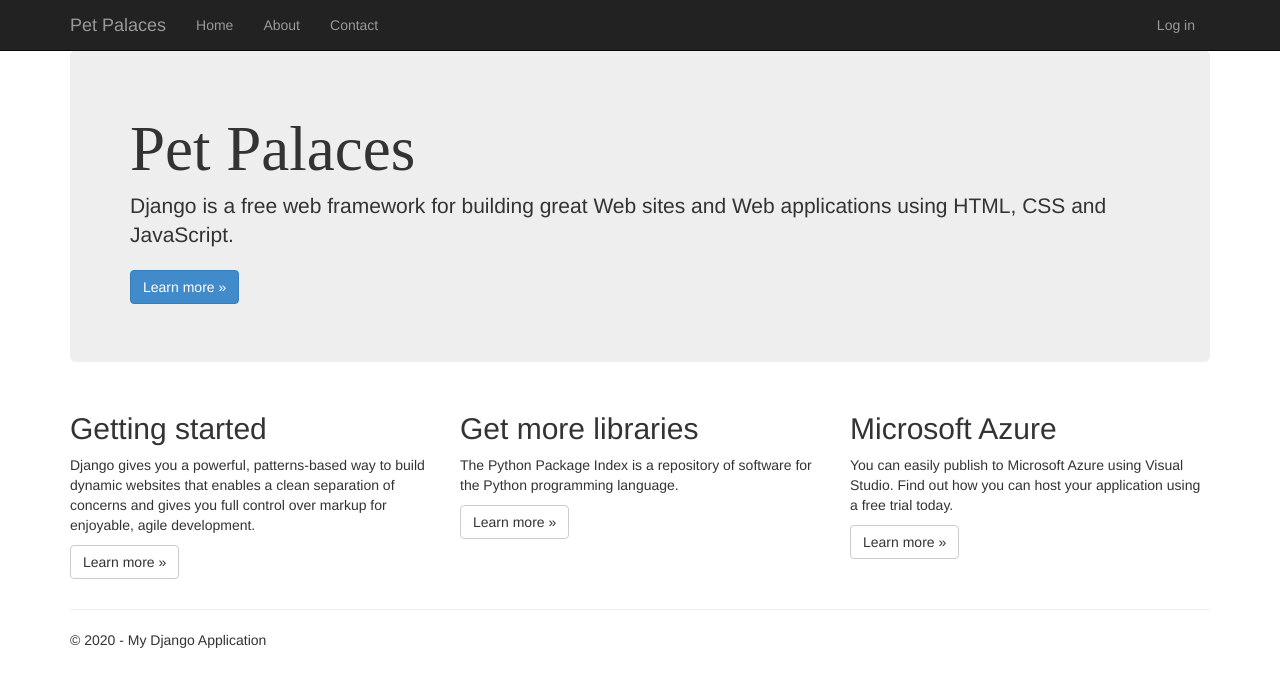
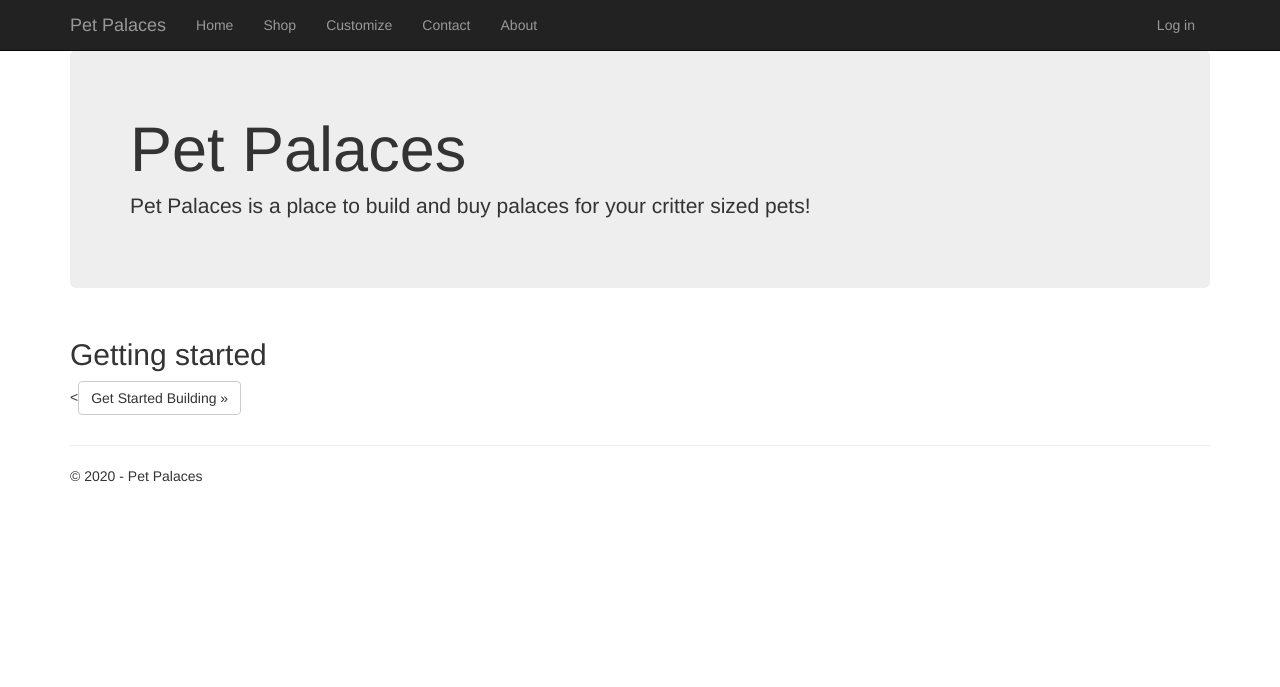
Before and after one commit to TSimmz/PetPalaces, a Django app: page / in a window 1280 px wide. Shown: the top 687 px of the page. Run offline with Django 3.2, Linux system fonts and the light colour scheme; some libraries are stand-ins or nearby versions.

Commit message:
Creating basic web design framework

```diff
--- a/PetPalaces/PetPalaces/settings.py
+++ b/PetPalaces/PetPalaces/settings.py
@@ -65,7 +65,7 @@ ROOT_URLCONF = 'PetPalaces.urls'
 TEMPLATES = [
     {
         'BACKEND': 'django.template.backends.django.DjangoTemplates',
-        'DIRS': [],
+        'DIRS': [os.path.join(BASE_DIR, "templates")],
         'APP_DIRS': True,
         'OPTIONS': {
             'context_processors': [
--- a/PetPalaces/PetPalaces/urls.py
+++ b/PetPalaces/PetPalaces/urls.py
@@ -7,18 +7,21 @@ from django.urls import path
 from django.contrib import admin
 from django.contrib.auth.views import LoginView, LogoutView
 from app import forms, views
-from pages.views import home_view
+from pages.views import home_view, shop_view, customize_view, contact_view, about_view
 
 urlpatterns = [
 
     # New URLS
     path('', home_view, name='home'),
-    path('contact/', views.contact, name='contact'),
-    path('about/', views.about, name='about'),
+    path('home/', home_view, name='home'),
+    path('shop/', shop_view, name='shop'),
+    path('customize/', customize_view, name="customize"),
+    path('contact/', contact_view, name='contact'),
+    path('about/', about_view, name='about'),
     path('login/',
         LoginView.as_view
         (
-            template_name='app/login.html',
+            template_name='pages/login.html',
             authentication_form=forms.BootstrapAuthenticationForm,
             extra_context=
             {
--- a/PetPalaces/app/static/app/content/site.css
+++ b/PetPalaces/app/static/app/content/site.css
@@ -40,12 +40,3 @@ input[type="checkbox"].input-validation-error {
 .validation-summary-valid {
     display: none;
 }
-
-@font-face {
-    font-family: 'FinkHeavy';
-    src: url('../fonts/FinkHeavy.ttf');
-}
-
-.fink-heavy{
-    font-family: FinkHeavy;
-}
--- a/PetPalaces/app/templates/app/about.html
+++ b/PetPalaces/pages/templates/pages/about.html
@@ -1,4 +1,4 @@
-{% extends "app/layout.html" %}
+{% extends "pages/base_layout.html" %}S
 
 {% block content %}
 
--- a/PetPalaces/pages/templates/pages/base_layout.html
+++ b/PetPalaces/pages/templates/pages/base_layout.html
@@ -3,7 +3,7 @@
 <head>
     <meta charset="utf-8" />
     <meta name="viewport" content="width=device-width, initial-scale=1.0">
-    <title>{{ title }} - My Django Application</title>
+    <title>{{ title }} - Pet Palaces</title>
     {% load staticfiles %}
     <link rel="stylesheet" type="text/css" href="{% static 'app/content/bootstrap.min.css' %}" />
     <link rel="stylesheet" type="text/css" href="{% static 'app/content/site.css' %}" />
@@ -18,16 +18,20 @@
                     <span class="icon-bar"></span>
                     <span class="icon-bar"></span>
                     <span class="icon-bar"></span>
+                    <span class="icon-bar"></span>
+                    <span class="icon-bar"></span>
                 </button>
                 <a href="/" class="navbar-brand">Pet Palaces</a>
             </div>
             <div class="navbar-collapse collapse">
                 <ul class="nav navbar-nav">
                     <li><a href="{% url 'home' %}">Home</a></li>
+                    <li><a href="{% url 'shop' %}">Shop</a></li>
+                    <li><a href="{% url 'customize' %}">Customize</a></li>
+                    <li><a href="{% url 'contact' %}">Contact</a></li>
                     <li><a href="{% url 'about' %}">About</a></li>
-                    <li><a href="{% url 'contact' %}">Contact</a></li>
                 </ul>
-                {% include 'app/loginpartial.html' %}
+                {% include 'pages/loginpartial.html' %}
             </div>
         </div>
     </div>
@@ -36,7 +40,7 @@
 {% block content %}{% endblock %}
         <hr/>
         <footer>
-            <p>&copy; {{ year }} - My Django Application</p>
+            <p>&copy; {{ year }} - Pet Palaces</p>
         </footer>
     </div>
 
--- a/PetPalaces/app/templates/app/contact.html
+++ b/PetPalaces/pages/templates/pages/contact.html
@@ -1,4 +1,4 @@
-{% extends "app/layout.html" %}
+{% extends "pages/base_layout.html" %}
 
 {% block content %}
 
--- /dev/null
+++ b/PetPalaces/pages/templates/pages/home.html
@@ -0,0 +1,25 @@
+{% extends "pages/base_layout.html" %}
+
+{% block content %}
+
+<div class="jumbotron">
+    <h1>Pet Palaces</h1>
+    <p class="lead">Pet Palaces is a place to build and buy palaces for your critter sized pets!</p>
+    <!--p><a href="https://www.djangoproject.com/" class="btn btn-primary btn-large">Learn more &raquo;</a></!-p-->
+</div>
+
+<div class="row">
+    <div class="col-md-4">
+        <h2>Getting started</h2>
+        <!--
+         <p>
+            Django gives you a powerful, patterns-based way to build dynamic websites that
+            enables a clean separation of concerns and gives you full control over markup
+            for enjoyable, agile development.
+        </p>
+        -->
+        <p><<a class="btn btn-default" href="{% url 'shop' %}">Get Started Building &raquo;</a></p>
+    </div>
+</div>
+
+{% endblock %}
--- a/PetPalaces/pages/templates/pages/index.html
+++ /dev/null
@@ -1,33 +0,0 @@
-{% extends "pages/base_layout.html" %}
-
-{% block content %}
-
-<div class="jumbotron">
-    <h1 class="fink-heavy">Pet Palaces</h1>
-    <p class="lead">Django is a free web framework for building great Web sites and Web applications using HTML, CSS and JavaScript.</p>
-    <p><a href="https://www.djangoproject.com/" class="btn btn-primary btn-large">Learn more &raquo;</a></p>
-</div>
-
-<div class="row">
-    <div class="col-md-4">
-        <h2>Getting started</h2>
-        <p>
-            Django gives you a powerful, patterns-based way to build dynamic websites that
-            enables a clean separation of concerns and gives you full control over markup
-            for enjoyable, agile development.
-        </p>
-        <p><a class="btn btn-default" href="https://djangobook.com/django-tutorials/">Learn more &raquo;</a></p>
-    </div>
-    <div class="col-md-4">
-        <h2>Get more libraries</h2>
-        <p>The Python Package Index is a repository of software for the Python programming language.</p>
-        <p><a class="btn btn-default" href="https://pypi.org/">Learn more &raquo;</a></p>
-    </div>
-    <div class="col-md-4">
-        <h2>Microsoft Azure</h2>
-        <p>You can easily publish to Microsoft Azure using Visual Studio. Find out how you can host your application using a free trial today.</p>
-        <p><a class="btn btn-default" href="http://azure.microsoft.com">Learn more &raquo;</a></p>
-    </div>
-</div>
-
-{% endblock %}
--- a/PetPalaces/app/templates/app/login.html
+++ b/PetPalaces/pages/templates/pages/login.html
@@ -1,4 +1,4 @@
-{% extends "app/layout.html" %}
+{% extends "pages/base_layout.html" %}
 
 {% block content %}
 
--- a/PetPalaces/pages/views.py
+++ b/PetPalaces/pages/views.py
@@ -8,9 +8,59 @@ def home_view(request, *args, **kwargs):
     assert isinstance(request, HttpRequest)
     return render(
         request,
-        'pages/index.html',
+        'pages/home.html',
         {
             'title':'Home Page',
             'year':datetime.now().year,
         }
     )
+
+def shop_view(request, *args, **kwargs):
+    """Renders the shop page."""
+    assert isinstance(request, HttpRequest)
+    return render(
+        request,
+        'pages/shop.html',
+        {
+            'title':'Shop',
+            'year':datetime.now().year,
+        }
+    )
+
+def customize_view(request, *args, **kwargs):
+    """Renders the customize page."""
+    assert isinstance(request, HttpRequest)
+    return render(
+        request,
+        'pages/customize.html',
+        {
+            'title':'Customize',
+            'year':datetime.now().year,
+        }
+    )
+
+def contact_view(request):
+    """Renders the contact page."""
+    assert isinstance(request, HttpRequest)
+    return render(
+        request,
+        'pages/contact.html',
+        {
+            'title':'Contact',
+            'message':'Your contact page.',
+            'year':datetime.now().year,
+        }
+    )
+
+def about_view(request):
+    """Renders the about page."""
+    assert isinstance(request, HttpRequest)
+    return render(
+        request,
+        'pages/about.html',
+        {
+            'title':'About',
+            'message':'Your application description page.',
+            'year':datetime.now().year,
+        }
+    )
```
Also changed, not shown: PetPalaces/pages/templates/pages/customize.html (added, +9 -0 lines), PetPalaces/pages/templates/pages/shop.html (added, +9 -0 lines), PetPalaces/app/static/app/content/bootstrap.css, PetPalaces/db.sqlite3, PetPalaces/pages/templates/pages/loginpartial.html (renamed from PetPalaces/app/templates/app/loginpartial.html), PetPalaces/static/app/content/bootstrap.css, PetPalaces/static/app/fonts/FinkHeavy.ttf (added), 1 other file.
